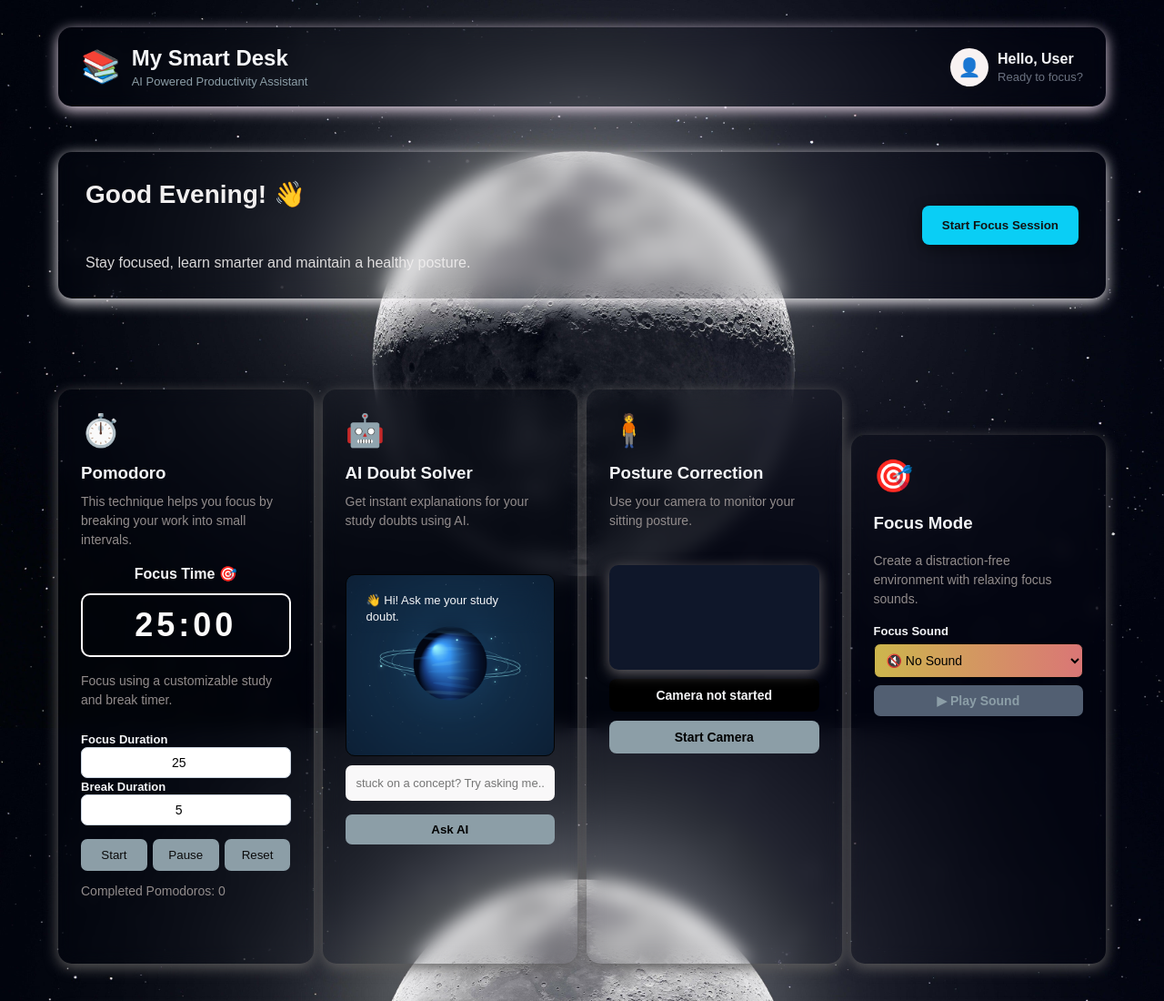
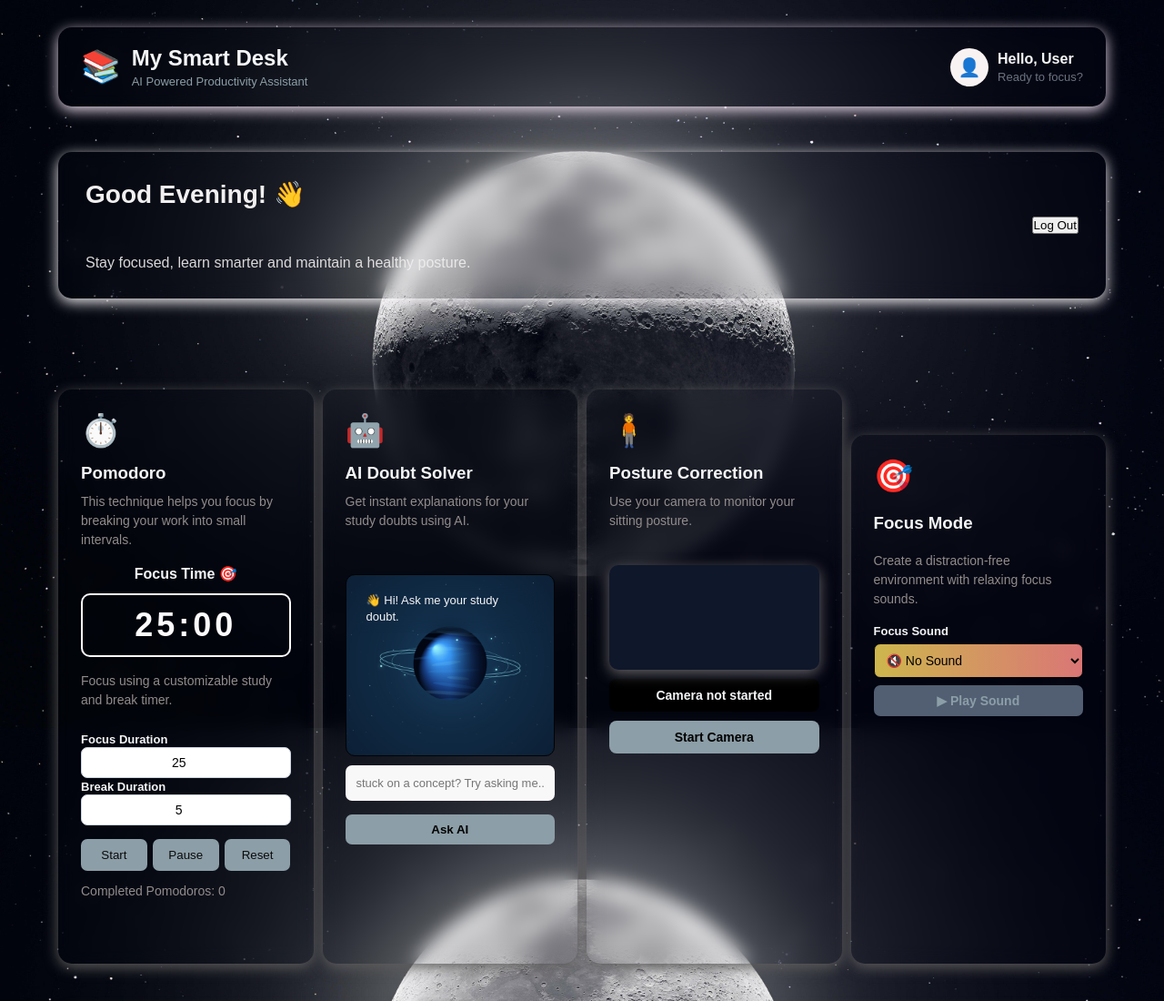
Before and after one commit to Ayaan-1705/Smart-desk-, a plain HTML site: page dashboard.html in a window 1280 px wide. Shown: the top 1100 px of the page at 91% size. Drawn offline with Linux system fonts and the light colour scheme; a script that the page names is missing.

Commit message:
Replace start button with logout button

```diff
--- a/dashboard.html
+++ b/dashboard.html
@@ -49,8 +49,8 @@
                 </p>
             </div>
 
-            <button class="start-button">
-                Start Focus Session
+            <button class="logout-button" id="logout-Button">
+                Log Out
             </button>
 
         </section>
@@ -396,6 +396,8 @@
      <script type="module" src="posture.js"></script>
      <!-- connect calendar file -->
      <script src="calendar.js"></script>
+     <!-- connect logout file -->
+     <script type="module" src="logout.js"></script>
 
 </body>
 </html>
```
